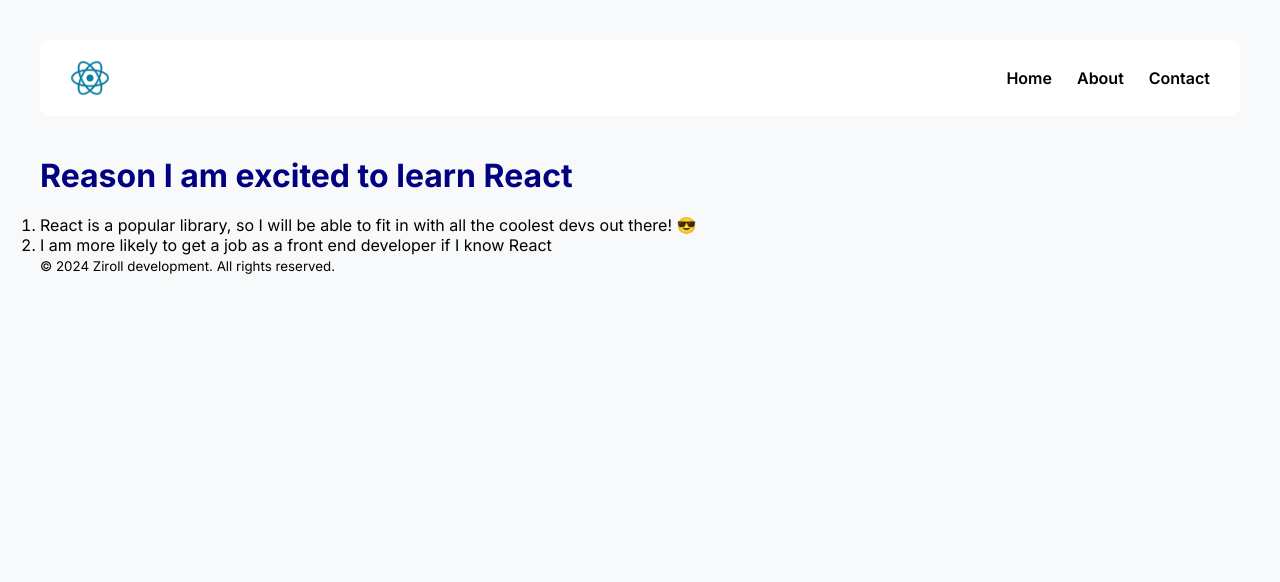
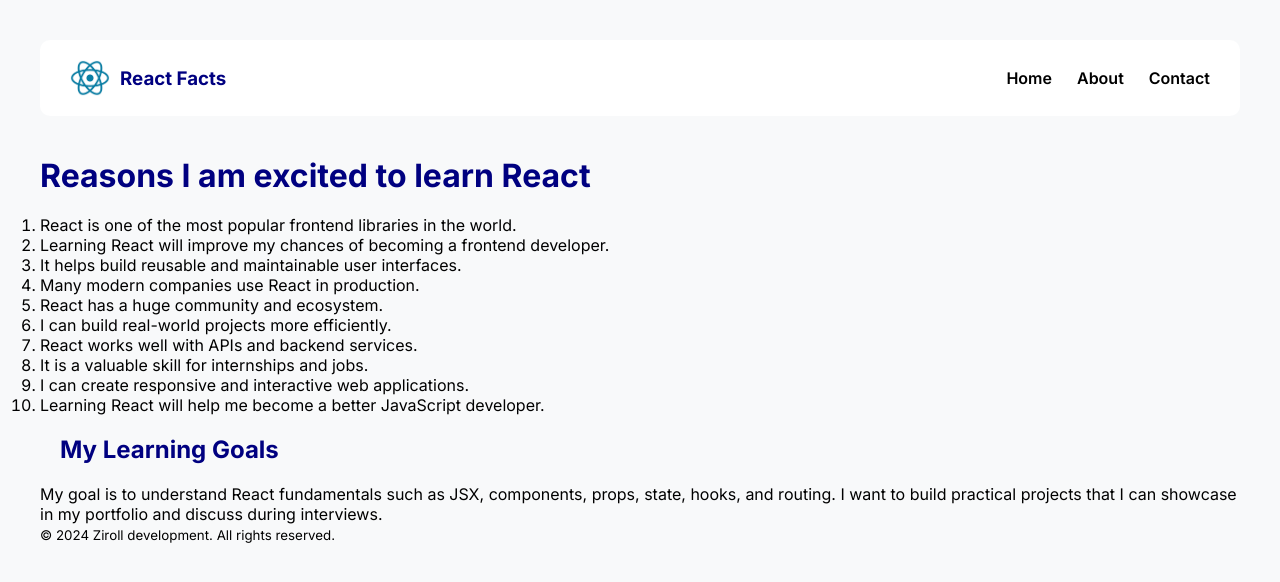
Before and after one commit to dikeshsapkota/REACT, a React (Vite) app: page / in a window 1280 px wide. Shown: the top 582 px of the page. Built offline with nearby package versions, Linux system fonts and the light colour scheme.

Commit message:
more styling done to flex logo and brand name

```diff
--- a/src/components/header.jsx
+++ b/src/components/header.jsx
@@ -2,7 +2,10 @@ import viteLogo from "../assets/react-logo.png";
 function Header() {
     return (
         <header className="header">
-            <img src={viteLogo} className="nav-logo" alt="Vite logo" />
+            <div className="brand">
+                <img className="nav-logo" src={viteLogo} alt="React logo" />
+                <h3>React Facts</h3>
+            </div>
 
             <nav>
 
--- a/src/components/maincontent.jsx
+++ b/src/components/maincontent.jsx
@@ -1,11 +1,28 @@
 function MainContent(){
   return (
-    <main>
-                <h1>Reason I am excited to learn React</h1>
-                <ol>
-                    <li>React is a popular library, so I will be able to fit in with all the coolest devs out there! 😎</li>
-                    <li>I am more likely to get a job as a front end developer if I know React</li>
-                </ol>
+    <main className="main-content">
+                <h1>Reasons I am excited to learn React</h1>
+
+      <ol>
+        <li>React is one of the most popular frontend libraries in the world.</li>
+        <li>Learning React will improve my chances of becoming a frontend developer.</li>
+        <li>It helps build reusable and maintainable user interfaces.</li>
+        <li>Many modern companies use React in production.</li>
+        <li>React has a huge community and ecosystem.</li>
+        <li>I can build real-world projects more efficiently.</li>
+        <li>React works well with APIs and backend services.</li>
+        <li>It is a valuable skill for internships and jobs.</li>
+        <li>I can create responsive and interactive web applications.</li>
+        <li>Learning React will help me become a better JavaScript developer.</li>
+      </ol>
+
+      <h2>My Learning Goals</h2>
+
+      <p>
+        My goal is to understand React fundamentals such as JSX, components,
+        props, state, hooks, and routing. I want to build practical projects
+        that I can showcase in my portfolio and discuss during interviews.
+      </p>
             </main>
    )}
    export default MainContent;
--- a/src/index.css
+++ b/src/index.css
@@ -10,7 +10,7 @@ body {
   padding: 40px;
   min-height: 100%;
 }
-html,  #root {
+html, body, #root {
   min-height: 100%;
 }
 
@@ -22,8 +22,12 @@ html,  #root {
 
 main {
   flex: 1;
+
 }
-
+.main-content{
+justify-content: center;
+  align-items: center;
+}
 footer {
   margin-top: auto;
 }
@@ -37,7 +41,11 @@ footer {
   margin-bottom: 40px;
   border-radius: 10px;
 }
-
+.brand {
+  display: flex;
+  align-items: center;
+  gap: 10px;
+}
 .nav-logo {
   width: 40px;
 }
@@ -66,3 +74,12 @@ h1 {
   color: navy;
   margin-bottom: 20px;
 }
+
+h2 {
+  color: navy;
+  margin: 20px;
+
+}
+h3 {
+  color: navy;
+}
```
Lines whose indentation alone changed are shown as unchanged.
